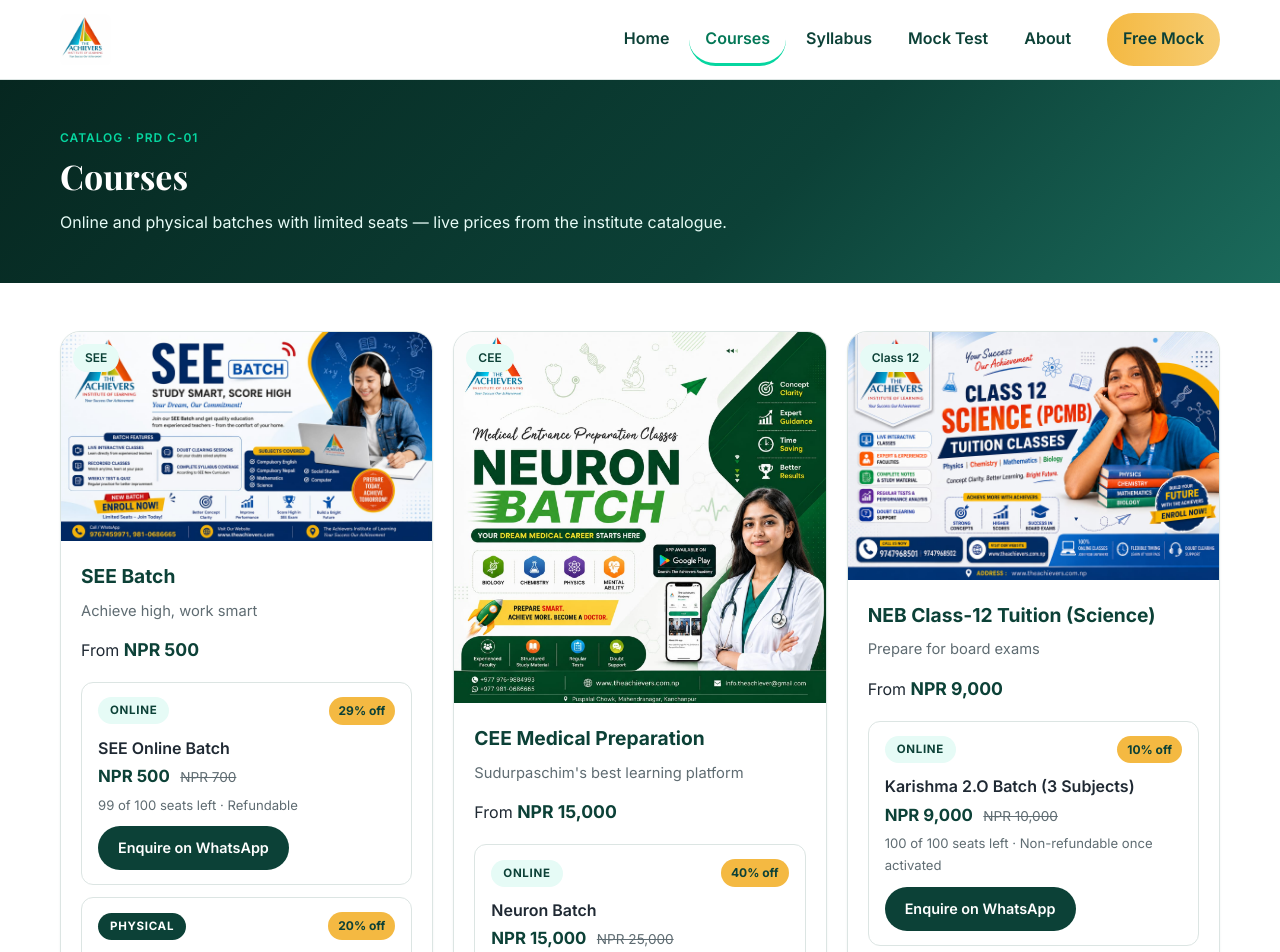
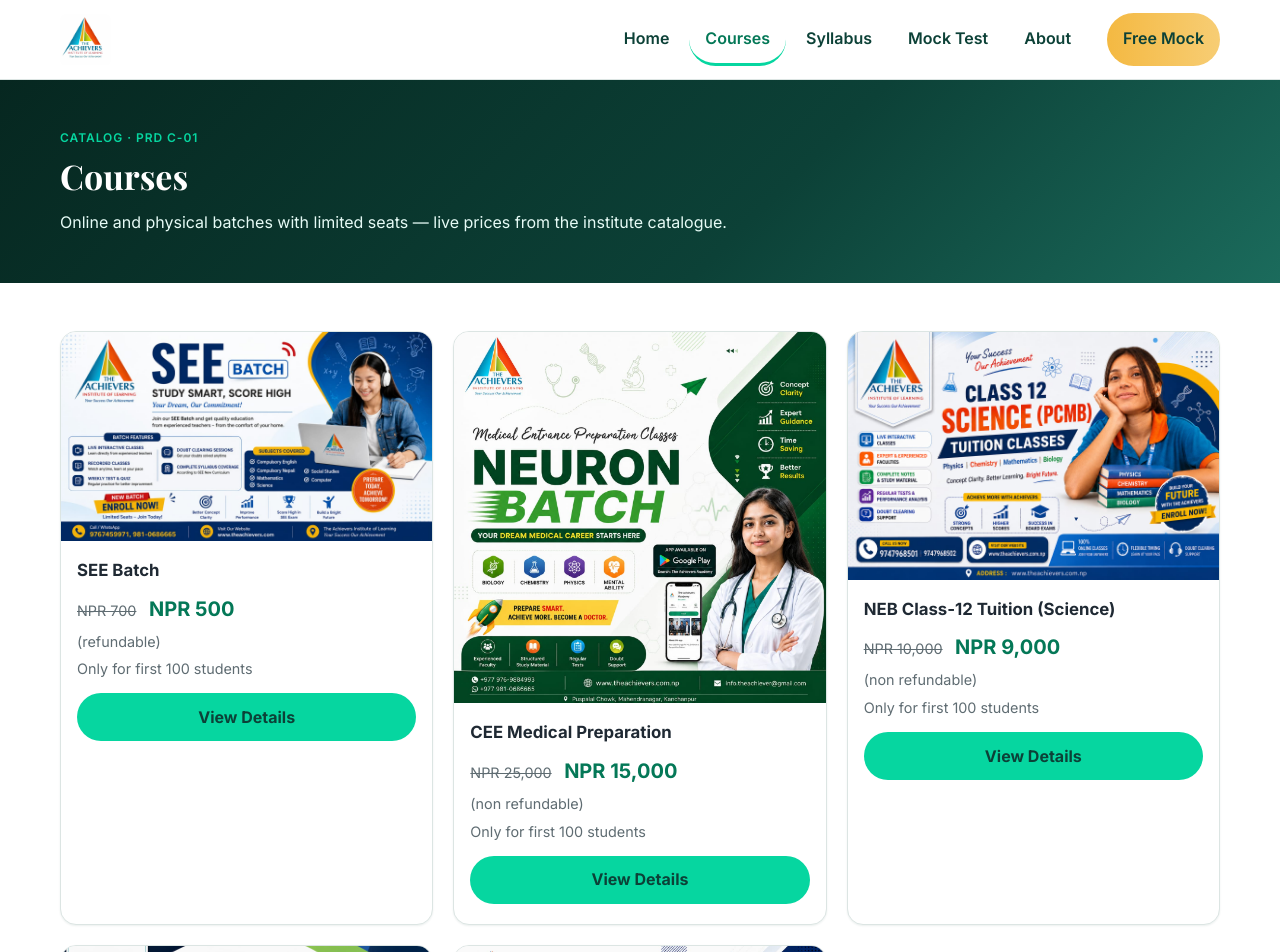
Before and after one commit to Yuvrajkalauni/The-Achiver, a React (Vite) app in the folder frontend/: page /courses in a window 1280 px wide. Shown: the top 952 px of the page. Built offline with nearby package versions, Linux system fonts and the light colour scheme.

Commit message:
feat(courses): live-site style cards with View Details pages

```diff
--- a/frontend/src/App.tsx
+++ b/frontend/src/App.tsx
@@ -11,6 +11,7 @@
 import Legal from './pages/Legal'
 import Teachers from './pages/Teachers'
 import Faqs from './pages/Faqs'
+import CourseDetail from './pages/CourseDetail'
 
 function NotFound() {
   return (
@@ -39,6 +40,7 @@
           <Routes>
             <Route path="/" element={<Home />} />
             <Route path="/courses" element={<Courses />} />
+            <Route path="/courses/:slug" element={<CourseDetail />} />
             <Route path="/syllabus" element={<Syllabus />} />
             <Route path="/mock-test" element={<MockTest />} />
             {/* PRD canonical path alias */}
--- a/frontend/src/components/CourseCard.tsx
+++ b/frontend/src/components/CourseCard.tsx
@@ -1,56 +1,29 @@
 import { Link } from 'react-router-dom'
 import type { Course } from '../data/site'
-import { whatsappEnquiry } from '../data/site'
 import './Courses.css'
 
 const npr = (n: number) => `NPR ${n.toLocaleString('en-NP')}`
 
+/** Catalogue card mirroring the live site: banner, online-batch price,
+// refund + seat lines, green View Details button (PRD C-01). */
 export default function CourseCard({ course }: { course: Course }) {
-  const minPrice = Math.min(...course.batches.map((b) => b.price))
+  const online = course.batches.find((b) => b.mode === 'ONLINE') ?? course.batches[0]
   return (
     <article className="ta-course-card">
       <div className="ta-course-media">
         <img src={course.banner} alt={`${course.title} banner`} loading="lazy" />
-        <span className="ta-badge ta-badge--gold">{course.goal}</span>
       </div>
       <div className="ta-course-body">
         <h3>{course.title}</h3>
-        <p className="ta-course-sub">{course.subtitle}</p>
-        <p className="ta-course-from">
-          From <strong>{npr(minPrice)}</strong>
+        <p className="ta-course-price">
+          <s>{npr(online.was)}</s> <strong>{npr(online.price)}</strong>
         </p>
-        <ul className="ta-batch-list">
-          {course.batches.map((b) => {
-            const off = Math.round((1 - b.price / b.was) * 100)
-            const left = b.capacity - b.taken
-            return (
-              <li key={b.name} className="ta-batch">
-                <div className="ta-batch-top">
-                  <span className={`ta-mode ta-mode--${b.mode.toLowerCase()}`}>{b.mode}</span>
-                  <span className="ta-off">{off}% off</span>
-                </div>
-                <p className="ta-batch-name">{b.name}</p>
-                <p className="ta-batch-price">
-                  <strong>{npr(b.price)}</strong> <s>{npr(b.was)}</s>
-                </p>
-                <p className="ta-batch-meta">
-                  {left} of {b.capacity} seats left ·{' '}
-                  {b.refundable ? 'Refundable' : 'Non-refundable once activated'}
-                </p>
-                <a
-                  className="ta-batch-cta"
-                  href={whatsappEnquiry(course.title, b.name)}
-                  target="_blank"
-                  rel="noreferrer"
-                >
-                  Enquire on WhatsApp
-                </a>
-              </li>
-            )
-          })}
-        </ul>
-        <Link to="/teachers" className="ta-course-faculty">
-          View faculty →
+        <p className="ta-course-note">
+          ({online.refundable ? 'refundable' : 'non refundable'})
+        </p>
+        <p className="ta-course-note">Only for first {online.capacity} students</p>
+        <Link to={`/courses/${course.slug}`} className="ta-course-btn">
+          View Details
         </Link>
       </div>
     </article>
--- a/frontend/src/components/Courses.css
+++ b/frontend/src/components/Courses.css
@@ -1,4 +1,4 @@
-/* Course cards — theme courseCard tokens: 16/9 image, gold badge, hover lift. */
+/* Course cards — mirror live-site catalogue cards with theme tokens. */
 .ta-course-grid {
   display: grid;
   gap: 20px;
@@ -16,7 +16,7 @@
 .ta-course-card {
   background: #fff;
   border: 1px solid var(--color-border);
-  border-radius: var(--radius-lg);
+  border-radius: 16px;
   overflow: hidden;
   box-shadow: 0 1px 2px rgba(12, 65, 55, 0.08);
   display: flex;
@@ -29,33 +29,64 @@
   box-shadow: var(--shadow-lg);
 }
 
-.ta-course-media { position: relative; aspect-ratio: 16 / 9; background: var(--color-tint); }
+.ta-course-media { aspect-ratio: 16 / 9; background: var(--color-tint); }
 
 .ta-course-media img { width: 100%; height: 100%; object-fit: cover; display: block; }
 
-.ta-course-media .ta-badge {
-  position: absolute;
-  top: 12px;
-  left: 12px;
+.ta-course-body { padding: 16px 16px 20px; display: flex; flex-direction: column; }
+
+.ta-course-body h3 { margin: 0; font-size: 1.05rem; font-weight: 700; color: var(--color-text); }
+
+.ta-course-price { margin: 8px 0 0; }
+
+.ta-course-price s { color: var(--color-text-muted); font-size: 0.9rem; margin-right: 8px; }
+
+.ta-course-price strong { color: var(--color-link); font-size: 1.25rem; font-weight: 800; }
+
+.ta-course-note { margin: 4px 0 0; font-size: 0.9rem; color: var(--color-text-muted); }
+
+.ta-course-btn {
+  display: inline-flex;
+  align-items: center;
+  justify-content: center;
+  min-height: 48px;
+  margin-top: 12px;
+  border-radius: var(--radius-pill);
+  background: var(--color-secondary);
+  color: var(--color-primary);
+  font-weight: 700;
+  font-size: 1rem;
+  text-decoration: none;
 }
 
-.ta-course-body { padding: 20px 20px 24px; display: flex; flex-direction: column; gap: 6px; flex: 1; }
+.ta-course-btn:hover { background: var(--color-secondary-600); color: #fff; }
 
-.ta-course-body h3 { margin: 0; font-size: 1.2rem; color: var(--color-heading); }
+/* Detail page */
+.ta-detail-grid {
+  display: grid;
+  gap: 20px;
+  grid-template-columns: 1fr;
+  margin-top: 20px;
+}
 
-.ta-course-sub { margin: 0; color: var(--color-text-muted); font-size: 0.92rem; }
+@media (min-width: 900px) {
+  .ta-detail-grid { grid-template-columns: 1.2fr 1fr; align-items: start; }
+}
 
-.ta-course-from { margin: 6px 0 0; }
+.ta-detail-banner {
+  width: 100%;
+  border-radius: var(--radius-lg);
+  border: 1px solid var(--color-border);
+  display: block;
+}
 
-.ta-course-from strong { color: var(--color-heading); font-size: 1.1rem; }
-
-.ta-batch-list { list-style: none; margin: 12px 0 0; padding: 0; display: grid; gap: 12px; }
+.ta-batch-list { list-style: none; margin: 0; padding: 0; display: grid; gap: 12px; }
 
 .ta-batch {
   border: 1px solid var(--color-border);
   border-radius: var(--radius-md);
   padding: 14px 16px;
-  background: var(--color-page);
+  background: #fff;
 }
 
 .ta-batch-top { display: flex; align-items: center; justify-content: space-between; gap: 8px; }
@@ -107,44 +138,7 @@
 
 .ta-batch-cta:hover { background: var(--color-primary-800); }
 
-.ta-course-faculty { margin-top: auto; padding-top: 14px; font-weight: 600; font-size: 0.92rem; }
-
-/* Catalogue filter (PRD C-02) */
-.ta-filters { display: flex; flex-wrap: wrap; gap: 10px; margin: 0 0 20px; }
-
-.ta-chip {
-  min-height: 44px;
-  padding: 10px 20px;
-  border-radius: var(--radius-pill);
-  border: 1.5px solid var(--color-border-strong);
-  background: #fff;
-  color: var(--color-primary);
-  font-weight: 600;
-  font-size: 0.9rem;
-  cursor: pointer;
-}
-
-.ta-chip.is-active {
-  background: var(--color-primary);
-  border-color: var(--color-primary);
-  color: #fff;
-}
-
-.ta-search {
-  min-height: 48px;
-  width: 100%;
-  max-width: 360px;
-  padding: 0 16px;
-  border: 1.5px solid var(--color-border-strong);
-  border-radius: var(--radius-md);
-  font-size: 1rem;
-  font-family: var(--font-body);
-  margin-bottom: 20px;
-}
-
-.ta-search:focus { border: 2px solid var(--color-focus); outline: none; }
-
-.ta-empty { color: var(--color-text-muted); }
+.ta-detail-faculty { margin-top: 20px; font-weight: 600; }
 
 @media (prefers-reduced-motion: reduce) {
   .ta-course-card { transition: none; }
--- /dev/null
+++ b/frontend/src/pages/CourseDetail.tsx
@@ -0,0 +1,68 @@
+import { Link, useParams } from 'react-router-dom'
+import Page from './Page'
+import { COURSES, whatsappEnquiry } from '../data/site'
+
+const npr = (n: number) => `NPR ${n.toLocaleString('en-NP')}`
+
+export default function CourseDetail() {
+  const { slug } = useParams()
+  const course = COURSES.find((c) => c.slug === slug)
+
+  if (!course) {
+    return (
+      <Page kicker="Catalog" title="Course not found" lead="This course does not exist.">
+        <p>
+          <Link to="/courses">← Back to all courses</Link>
+        </p>
+      </Page>
+    )
+  }
+
+  return (
+    <Page kicker={course.goal} title={course.title} lead={course.subtitle}>
+      <p>
+        <Link to="/courses">← Back to all courses</Link>
+      </p>
+      <div className="ta-detail-grid">
+        <img
+          src={course.banner}
+          alt={`${course.title} banner`}
+          className="ta-detail-banner"
+        />
+        <ul className="ta-batch-list">
+          {course.batches.map((b) => {
+            const off = Math.round((1 - b.price / b.was) * 100)
+            const left = b.capacity - b.taken
+            return (
+              <li key={b.name} className="ta-batch">
+                <div className="ta-batch-top">
+                  <span className={`ta-mode ta-mode--${b.mode.toLowerCase()}`}>{b.mode}</span>
+                  <span className="ta-off">{off}% off</span>
+                </div>
+                <p className="ta-batch-name">{b.name}</p>
+                <p className="ta-batch-price">
+                  <strong>{npr(b.price)}</strong> <s>{npr(b.was)}</s>
+                </p>
+                <p className="ta-batch-meta">
+                  {left} of {b.capacity} seats left ·{' '}
+                  {b.refundable ? 'Refundable' : 'Non-refundable once activated'}
+                </p>
+                <a
+                  className="ta-batch-cta"
+                  href={whatsappEnquiry(course.title, b.name)}
+                  target="_blank"
+                  rel="noreferrer"
+                >
+                  Enquire on WhatsApp
+                </a>
+              </li>
+            )
+          })}
+        </ul>
+      </div>
+      <p className="ta-detail-faculty">
+        <Link to="/teachers">View faculty →</Link>
+      </p>
+    </Page>
+  )
+}
```
